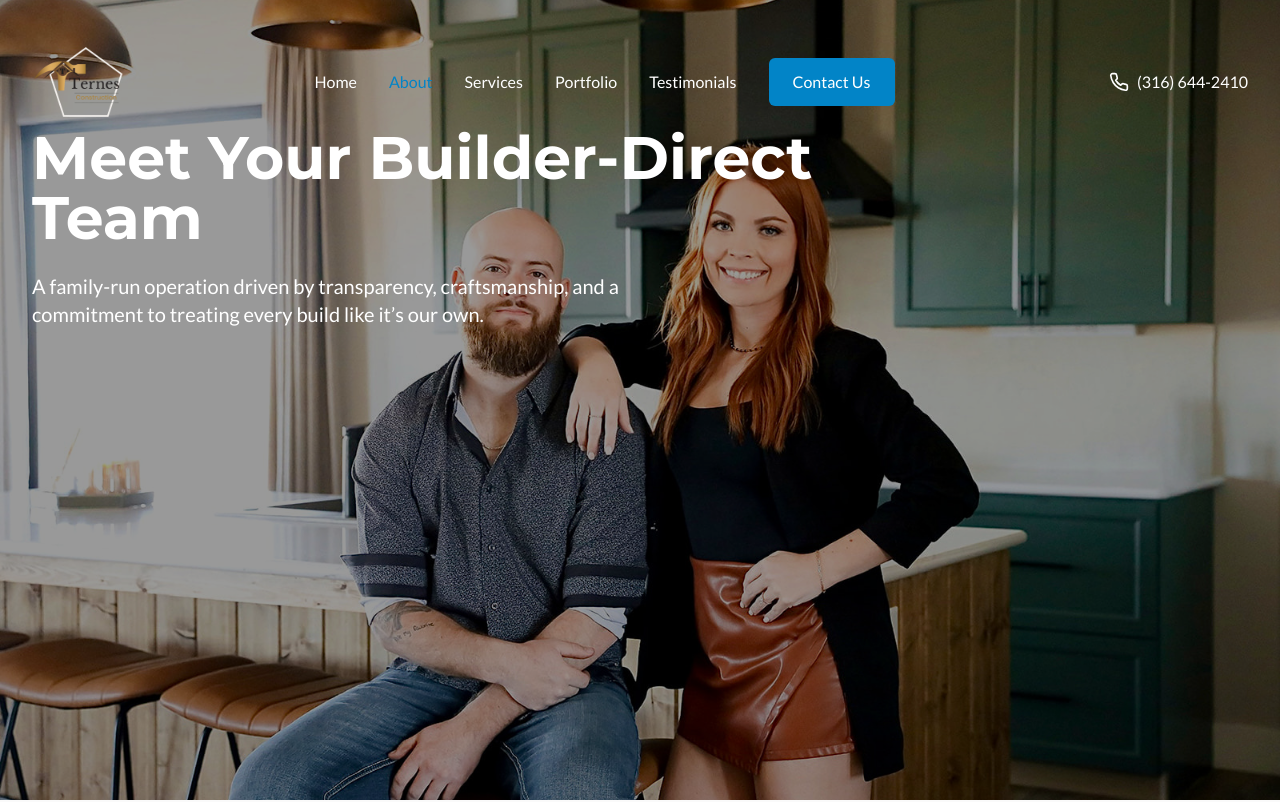
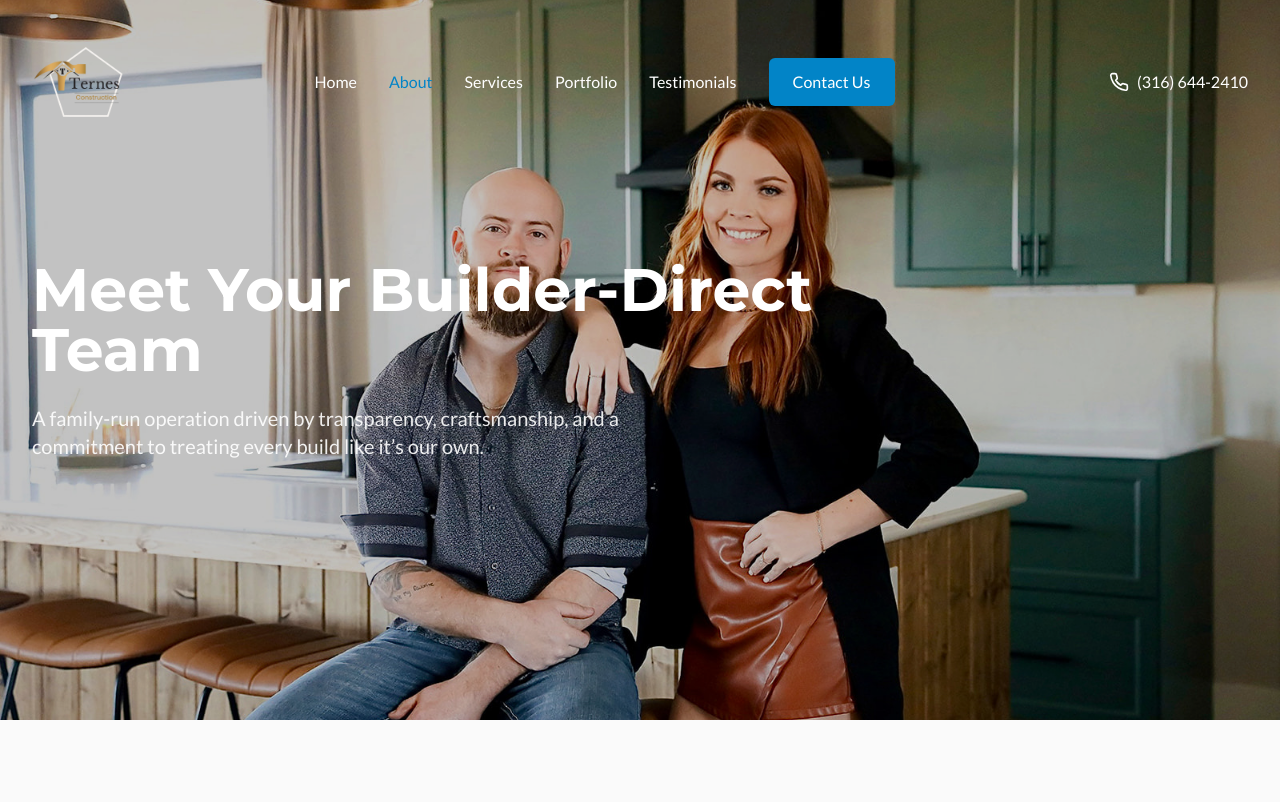
Before and after one commit to Zrsteffen/ternesconstruction, a React (Vite) app: page /about in a window 1280 px wide. Shown: the top 802 px of the page. Built offline with nearby package versions, Linux system fonts and the light colour scheme.

Commit message:
Update AboutPage.tsx
about us

```diff
--- a/src/pages/AboutPage.tsx
+++ b/src/pages/AboutPage.tsx
@@ -42,37 +42,35 @@ const AboutPage: React.FC = () => {
       </Helmet>
 
         {/* Hero Image Section */}
-      <section className="relative min-h-[60vh] md:min-h-[80vh] lg:min-h-screen">
+        <section className="relative h-[75vh] md:h-[90vh] bg-neutral-900 text-white overflow-hidden">
           <div className="absolute inset-0 z-0">
             <img
               src={aboutUs}
               alt="Ternes Construction About Us Hero"
-            className="w-full h-full object-cover"
+              className="w-full h-full object-cover object-center brightness-[0.95]"
             />
-          <div className="absolute inset-0 bg-black bg-opacity-40 z-10"></div>
+            <div className="absolute inset-0 bg-black/20 z-10" />
           </div>
 
-        <div className="relative z-20 container mx-auto px-4 md:px-8 h-full flex flex-col justify-center pt-32">
-          <motion.h1
-            className="text-white text-4xl md:text-5xl lg:text-6xl font-bold max-w-4xl"
-            initial={{ opacity: 0, y: 30 }}
+          <div className="container mx-auto px-4 md:px-8 relative z-20 flex flex-col justify-center h-full">
+            <motion.div
+              initial={{ opacity: 0, y: 20 }}
               animate={{ opacity: 1, y: 0 }}
               transition={{ duration: 0.6 }}
+              className="max-w-4xl"
             >
+              <h1 className="text-4xl md:text-5xl lg:text-6xl font-bold mb-6">
                 Meet Your Builder-Direct Team
-          </motion.h1>
-          <motion.p
-            className="text-white text-xl mt-6 max-w-2xl"
-            initial={{ opacity: 0, y: 30 }}
-            animate={{ opacity: 1, y: 0 }}
-            transition={{ duration: 0.6, delay: 0.2 }}
-          >
+              </h1>
+              <p className="text-xl text-white/90 max-w-2xl">
                 A family-run operation driven by transparency, craftsmanship, and a commitment to treating every build like it’s our own.
-          </motion.p>
+              </p>
+            </motion.div>
           </div>
         </section>
 
         <section className="py-20 bg-neutral-50">
+
         <div className="container mx-auto px-4 md:px-8 text-center">
           <SectionTitle
             title="Who We Are"
```
Lines whose indentation alone changed are shown as unchanged.
